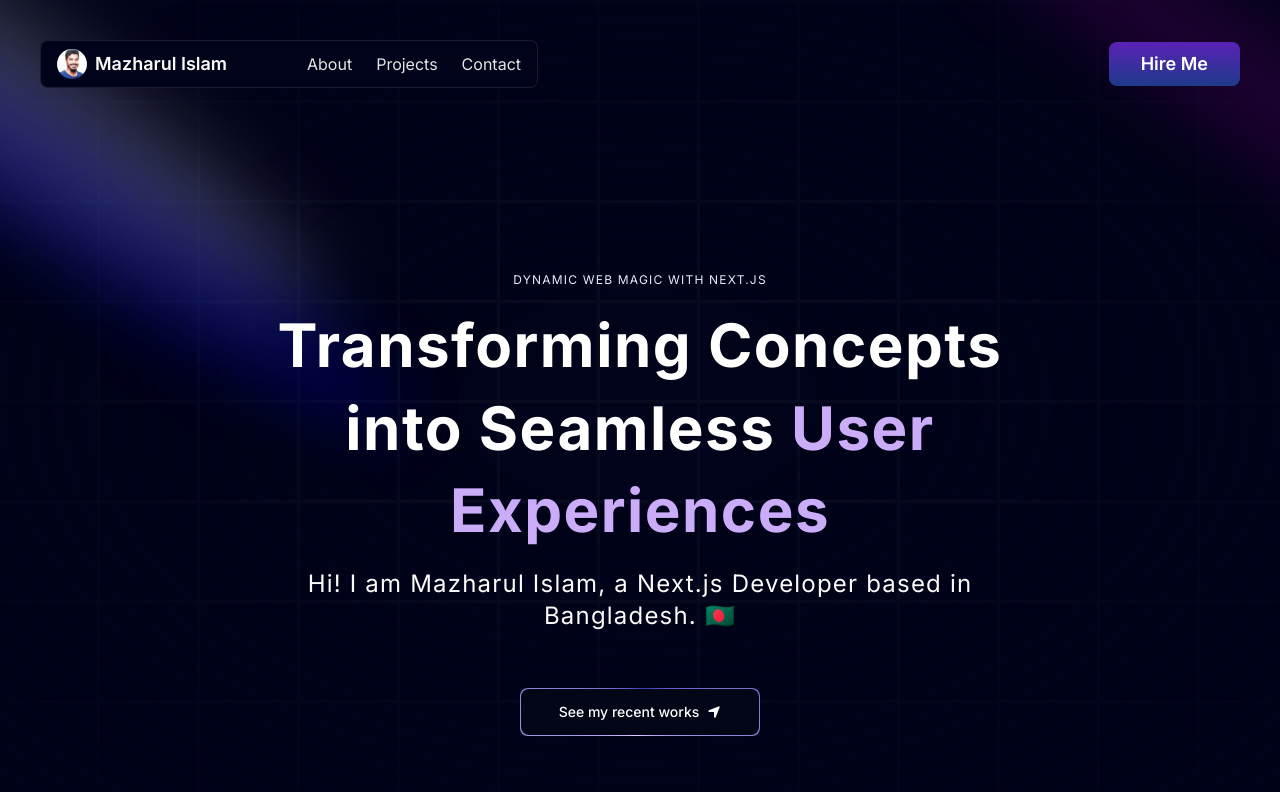
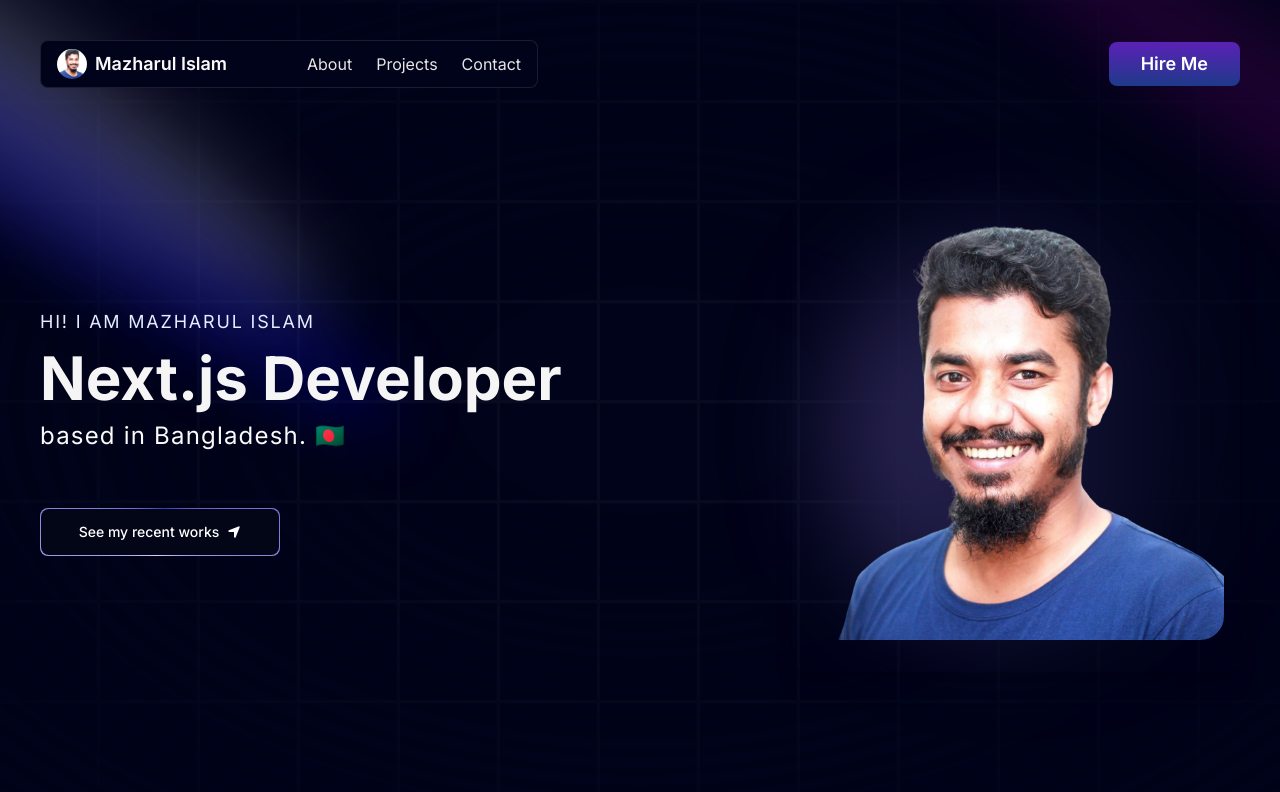
Before and after one commit to mazharvai007/personal-portfolio, a Next.js app: page / in a window 1280 px wide. Shown: the top 792 px of the page. Built offline with nearby package versions, Linux system fonts and the light colour scheme.

Commit message:
Improved the hero area and fixed UI issues and optimized codes

```diff
--- a/app/contact/page.tsx
+++ b/app/contact/page.tsx
@@ -1,11 +1,13 @@
 import ContactForm from '@/components/ContactForm';
 import Copyright from '@/components/Copyright';
 import Navbar from '@/components/Navbar';
+import SpotlightEffect from '@/components/SpotlightEffect';
 
 const Contact = () => {
 	return (
 		<main className="relative bg-black-100 flex justify-center items-center flex-col mx-auto sm:px-10 px-5 overflow-clip">
 			<div className="max-w-7xl w-full">
+				<SpotlightEffect />
 				<Navbar />
 				<ContactForm />
 				<Copyright />
--- a/app/page.tsx
+++ b/app/page.tsx
@@ -6,11 +6,13 @@ import Experience from '@/components/Experience';
 import Footer from '@/components/Footer';
 import Navbar from '@/components/Navbar';
 import About from '@/components/About';
+import SpotlightEffect from '@/components/SpotlightEffect';
 
 export default function Home() {
 	return (
 		<main className="relative bg-black-100 flex justify-center items-center flex-col mx-auto sm:px-10 px-5 overflow-clip">
 			<div className="max-w-7xl w-full">
+				<SpotlightEffect />
 				<Navbar />
 				<Hero />
 				<About />
--- a/components/About.tsx
+++ b/components/About.tsx
@@ -4,7 +4,7 @@ import { gridItems } from '@/data';
 
 const About = () => {
 	return (
-		<section id="about" className="md:pb-20">
+		<section id="about" className="md:pb-20 pt-10">
 			<BentoGrid>
 				{gridItems.map((item, i) => (
 					<BentoGridItem
--- a/components/Hero.tsx
+++ b/components/Hero.tsx
@@ -1,52 +1,16 @@
-import Link from 'next/link';
-import MagicButton from './ui/MagicButton';
-import { Spotlight } from './ui/Spotlight';
-import { TextGenerateEffect } from './ui/TextGenerateEffect';
-import { FaLocationArrow } from 'react-icons/fa6';
+import HeronContent from './HeroContent';
+import HeroImg from './HeroImg';
 
 const Hero = () => {
 	return (
 		<div className="md:pb-20 md:pt-36 pt-12">
-			<div>
-				<Spotlight
-					className="-top-40 -left-10 md:-left-32 md:-top-20 h-screen"
-					fill="white"
-				/>
-				<Spotlight
-					className="h-[80vh] w-[50vw] top-10 left-full"
-					fill="purple"
-				/>
-				<Spotlight
-					className=" h-[80vh] w-[50vw] top-28 lef-80"
-					fill="blue"
-				/>
-			</div>
 			<div className="h-screen w-full dark:bg-black-100 bg-white  dark:bg-grid-white/[0.03] bg-grid-black-100/[0.2] flex items-center justify-center absolute top-0 left-0">
 				<div className="absolute pointer-events-none inset-0 flex items-center justify-center dark:bg-black-100 bg-white [mask-image:radial-gradient(ellipse_at_center,transparent_20%,black)]" />
 			</div>
 
-			<div className="flex justify-center relative my-20 z-10">
-				<div className="max-w-[89vw] md:max-w-2xl lg:max-w-[60vw] flex flex-col items-center justify-center">
-					<h2 className="uppercase tracking-widest text-xs text-center text-blue-100 max-w-80">
-						Dynamic Web Magic with Next.js
-					</h2>
-					<TextGenerateEffect
-						className="text-center text-[40px] md:text-5xl lg:text-6xl"
-						words="Transforming Concepts into Seamless User Experiences"
-					/>
-					<p className="text-center md:tracking-wider mb-4 text-sm md:text-lg lg:text-2xl">
-						Hi! I am Mazharul Islam, a Next.js Developer based in
-						Bangladesh. 🇧🇩
-					</p>
-					<Link href="#projects">
-						<MagicButton
-							title="See my recent works"
-							icon={<FaLocationArrow />}
-							position="right"
-							otherClasses="gap-2"
-						/>
-					</Link>
-				</div>
+			<div className="flex flex-col md:flex-row items-center justify-between md:gap-10">
+				<HeronContent />
+				<HeroImg />
 			</div>
 		</div>
 	);
--- /dev/null
+++ b/components/HeroContent.tsx
@@ -0,0 +1,41 @@
+import React from 'react';
+import { FlipWords } from './ui/FlipWords';
+import { myWords } from '@/data';
+import Link from 'next/link';
+import MagicButton from './ui/MagicButton';
+// import { TextGenerateEffect } from './ui/TextGenerateEffect';
+import { FaLocationArrow } from 'react-icons/fa6';
+
+const HeroContent = () => {
+	return (
+		<div className="flex justify-center relative my-20 z-10">
+			<div className="max-w-[89vw] md:max-w-2xl lg:max-w-[60vw] flex flex-col md:items-start items-center justify-center">
+				<h2 className="uppercase tracking-widest text-lg md:text-left text-center text-blue-100 max-w-80">
+					Hi! I am Mazharul Islam
+				</h2>
+				{/* <TextGenerateEffect
+						className="text-left text-[40px] md:text-5xl lg:text-6xl"
+						words="Transforming Concepts into Seamless User Experiences"
+					/> */}
+				<FlipWords
+					words={myWords}
+					duration={3000}
+					className="md:text-left text-center text-[40px] md:text-5xl lg:text-6xl font-bold my-3"
+				/>
+				<p className="md:text-left text-center md:tracking-wider mb-4 text-lg lg:text-2xl">
+					based in Bangladesh. 🇧🇩
+				</p>
+				<Link href="#projects">
+					<MagicButton
+						title="See my recent works"
+						icon={<FaLocationArrow />}
+						position="right"
+						otherClasses="gap-2"
+					/>
+				</Link>
+			</div>
+		</div>
+	);
+};
+
+export default HeroContent;
--- /dev/null
+++ b/components/HeroImg.tsx
@@ -0,0 +1,58 @@
+import Image from 'next/image';
+import { Meteors } from './ui/Meteors';
+
+const HeroImg = () => {
+	return (
+		<>
+			<div className=" w-full relative max-w-md">
+				<div className="absolute inset-0 h-full w-full bg-gradient-to-r from-black-200 to-black-100 transform scale-[0.80] bg-violet-500 rounded-full blur-3xl" />
+				<div className="relative shadow-xl px-4 py-8 h-full overflow-hidden rounded-2xl flex flex-col justify-end items-start">
+					{/* <div className="h-5 w-5 rounded-full border flex items-center justify-center mb-4 border-gray-500">
+						<svg
+							xmlns="http://www.w3.org/2000/svg"
+							fill="none"
+							viewBox="0 0 24 24"
+							strokeWidth="1.5"
+							stroke="currentColor"
+							className="h-2 w-2 text-gray-300"
+						>
+							<path
+								strokeLinecap="round"
+								strokeLinejoin="round"
+								d="M4.5 4.5l15 15m0 0V8.25m0 11.25H8.25"
+							/>
+						</svg>
+					</div> */}
+
+					<Image
+						src="/mazhar.png"
+						alt="Mazharul Islam"
+						width={800}
+						height={800}
+						className="rounded-3xl"
+					/>
+
+					{/* <h1 className="font-bold text-xl text-white mb-4 relative z-50">
+						Meteors because they&apos;re cool
+					</h1>
+
+					<p className="font-normal text-base text-slate-500 mb-4 relative z-50">
+						I don&apos;t know what to write so I&apos;ll just paste
+						something cool here. One more sentence because lorem
+						ipsum is just unacceptable. Won&apos;t ChatGPT the shit
+						out of this.
+					</p>
+
+					<button className="border px-4 py-1 rounded-lg  border-gray-500 text-gray-300">
+						Explore
+					</button> */}
+
+					{/* Meaty part - Meteor effect */}
+					{/* <Meteors number={20} /> */}
+				</div>
+			</div>
+		</>
+	);
+};
+
+export default HeroImg;
--- /dev/null
+++ b/components/SpotlightEffect.tsx
@@ -0,0 +1,23 @@
+import React from 'react';
+import { Spotlight } from './ui/Spotlight';
+
+const SpotlightEffect = () => {
+	return (
+		<div>
+			<Spotlight
+				className="-top-40 -left-10 md:-left-32 md:-top-20 h-screen"
+				fill="white"
+			/>
+			<Spotlight
+				className="h-[80vh] w-[50vw] top-10 left-full"
+				fill="purple"
+			/>
+			<Spotlight
+				className=" h-[80vh] w-[50vw] top-28 lef-80"
+				fill="blue"
+			/>
+		</div>
+	);
+};
+
+export default SpotlightEffect;
--- /dev/null
+++ b/components/ui/FlipWords.tsx
@@ -0,0 +1,85 @@
+'use client';
+import React, { useCallback, useEffect, useRef, useState } from 'react';
+import { AnimatePresence, motion, LayoutGroup } from 'framer-motion';
+import { cn } from '@/utils/cn';
+
+export const FlipWords = ({
+	words,
+	duration = 3000,
+	className,
+}: {
+	words: string[] | any;
+	duration?: number;
+	className?: string;
+}) => {
+	const [currentWord, setCurrentWord] = useState(words[0]);
+	const [isAnimating, setIsAnimating] = useState<boolean>(false);
+
+	// thanks for the fix Julian - https://github.com/Julian-AT
+	const startAnimation = useCallback(() => {
+		const word = words[words.indexOf(currentWord) + 1] || words[0];
+		setCurrentWord(word);
+		setIsAnimating(true);
+	}, [currentWord, words]);
+
+	useEffect(() => {
+		if (!isAnimating)
+			setTimeout(() => {
+				startAnimation();
+			}, duration);
+	}, [isAnimating, duration, startAnimation]);
+
+	return (
+		<AnimatePresence
+			onExitComplete={() => {
+				setIsAnimating(false);
+			}}
+		>
+			<motion.div
+				initial={{
+					opacity: 0,
+					y: 10,
+				}}
+				animate={{
+					opacity: 1,
+					y: 0,
+				}}
+				transition={{
+					duration: 0.4,
+					ease: 'easeInOut',
+					type: 'spring',
+					stiffness: 100,
+					damping: 10,
+				}}
+				exit={{
+					opacity: 0,
+					y: -40,
+					x: 40,
+					filter: 'blur(8px)',
+					scale: 2,
+					position: 'absolute',
+				}}
+				className={cn(
+					'z-10 inline-block relative text-left text-neutral-900 dark:text-neutral-100',
+					className
+				)}
+				key={currentWord}
+			>
+				{currentWord.split(' ,').map((letter, index) => (
+					<motion.span
+						key={currentWord + index}
+						initial={{ opacity: 0, y: 10, filter: 'blur(8px)' }}
+						animate={{ opacity: 1, y: 0, filter: 'blur(0px)' }}
+						transition={{
+							delay: index * 0.08,
+							duration: 0.4,
+						}}
+						className="inline-block"
+					>
+						{letter}
+					</motion.span>
+				))}
+			</motion.div>
+		</AnimatePresence>
+	);
+};
--- /dev/null
+++ b/components/ui/Meteors.tsx
@@ -0,0 +1,36 @@
+import { cn } from '@/utils/cn';
+import clsx from 'clsx';
+import React from 'react';
+
+export const Meteors = ({
+	number,
+	className,
+}: {
+	number?: number;
+	className?: string;
+}) => {
+	const meteors = new Array(number || 20).fill(true);
+	return (
+		<>
+			{meteors.map((el, idx) => (
+				<span
+					key={'meteor' + idx}
+					className={cn(
+						'animate-meteor-effect absolute top-1/2 left-1/2 h-0.5 w-0.5 rounded-[9999px] bg-slate-500 shadow-[0_0_0_1px_#ffffff10] rotate-[215deg]',
+						"before:content-[''] before:absolute before:top-1/2 before:transform before:-translate-y-[50%] before:w-[50px] before:h-[1px] before:bg-gradient-to-r before:from-[#64748b] before:to-transparent",
+						className
+					)}
+					style={{
+						top: 0,
+						left:
+							Math.floor(Math.random() * (400 - -400) + -400) +
+							'px',
+						animationDelay: Math.random() * (0.8 - 0.2) + 0.2 + 's',
+						animationDuration:
+							Math.floor(Math.random() * (10 - 2) + 2) + 's',
+					}}
+				></span>
+			))}
+		</>
+	);
+};
--- a/data/index.ts
+++ b/data/index.ts
@@ -3,6 +3,14 @@ export const navItems = [
 	{ id: 2, name: 'Projects', link: '#projects' },
 	// { id: 3, name: 'Blog', link: '/blog' },
 	{ id: 4, name: 'Contact', link: '/contact' },
+];
+
+export const myWords = [
+	'React.js Developer',
+	'Next.js Developer',
+	'Joomla Developer',
+	'WordPress Developer',
+	'Technical Support Engineer',
 ];
 
 export const gridItems = [
```
Also changed, not shown: public/mazhar.png (added).
